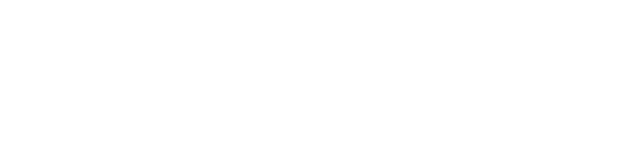
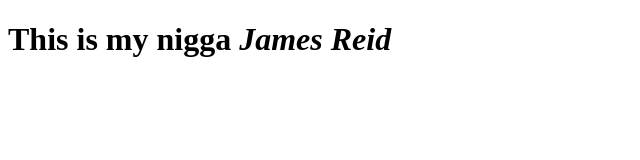
Before and after one commit to Kirschtaria06/TheOdinProject, a plain HTML site: page index.html in a window 1280 px wide. Shown: the whole page, without its empty margins (0-640 px from the left). Drawn offline with Linux system fonts and the light colour scheme.

Commit message:
added header

```diff
--- a/index.html
+++ b/index.html
@@ -6,6 +6,6 @@
         <title>My First Website</title>
     </head>
     <body>
-
+        <h1>This is my nigga <em>James Reid</em></h1>
     </body>
 </html>
```
